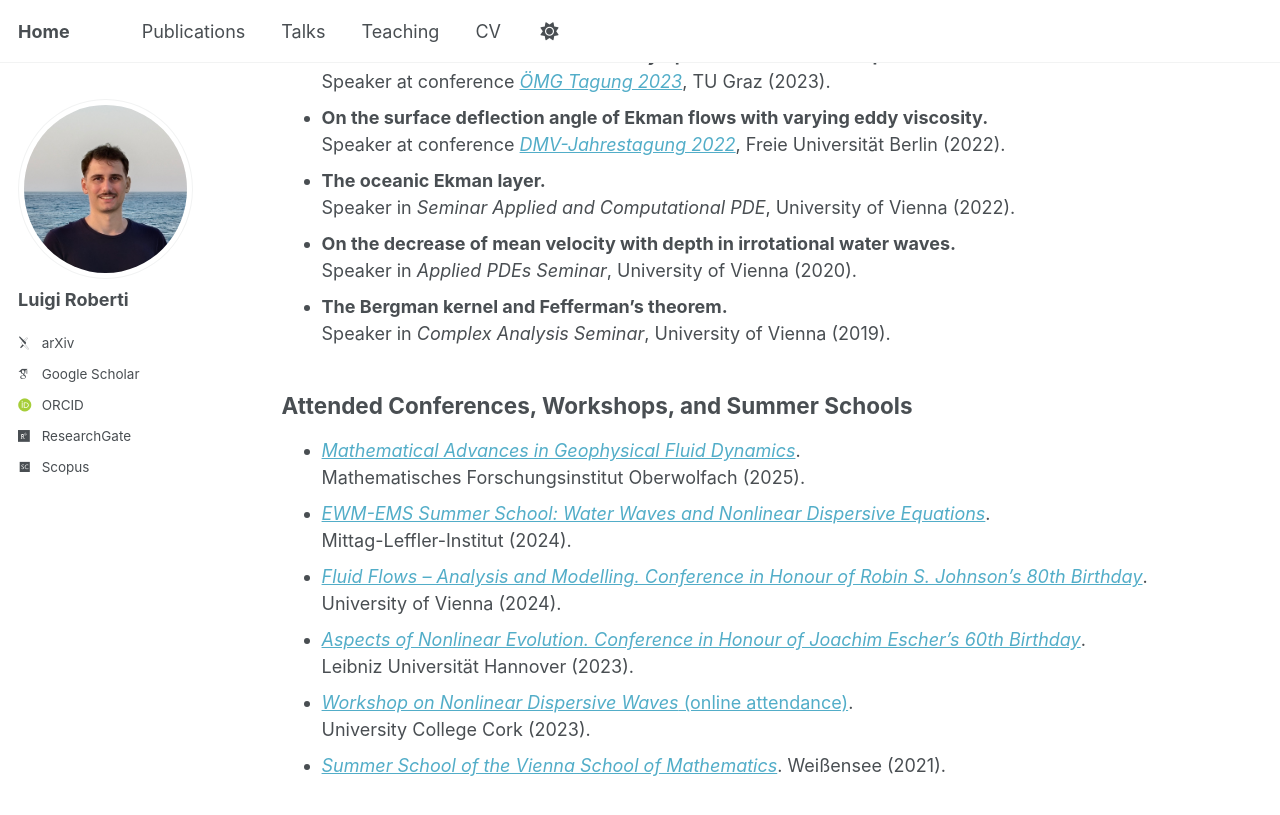
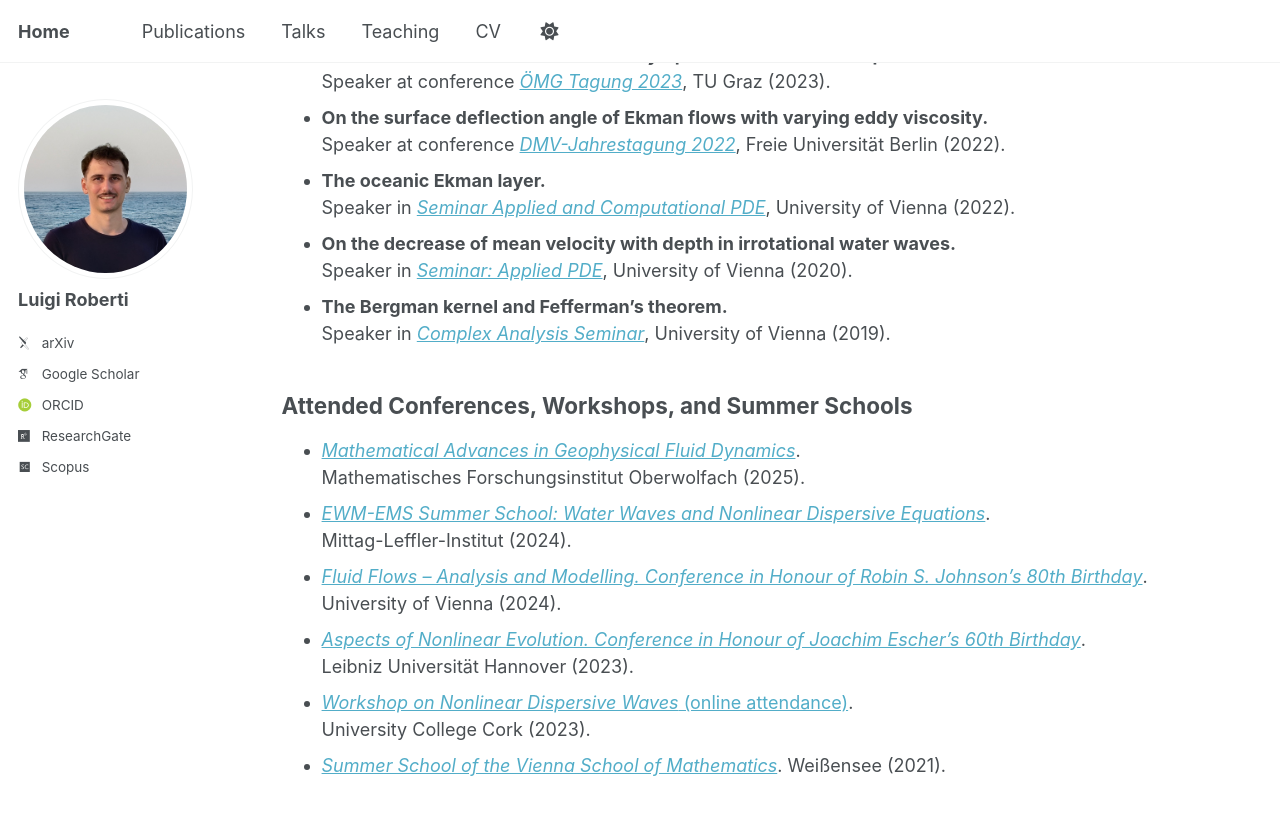
Before and after one commit to luigi-roberti/luigi-roberti.github.io, a Jekyll site: the page built from _pages/talks.md, in a window 1280 px wide and 900 px high, scrolled down 608 px. Shown: the top 815 px of the window. Built offline with Jekyll 4.4.1, drawn with Linux system fonts in a browser that asks for light colours; some web fonts are replaced; a script that is not in the unit is left out.

Commit message:
Update talks.md

```diff
--- a/_pages/talks.md
+++ b/_pages/talks.md
@@ -24,11 +24,11 @@ Speaker at conference [<i>ÖMG Tagung 2023</i>](https://imsc.uni-graz.at/oemg-ta
 * <b>On the surface deflection angle of Ekman flows with varying eddy viscosity.</b><br />
 Speaker at conference [<i>DMV-Jahrestagung 2022</i>](https://www.mi.fu-berlin.de/dmv2022/Willkommen/index.html), Freie Universität Berlin (2022).
 * <b>The oceanic Ekman layer.</b><br />
-Speaker in <i>Seminar Applied and Computational PDE</i>, University of Vienna (2022).
+Speaker in [<i>Seminar Applied and Computational PDE</i>](https://ufind.univie.ac.at/en/course.html?lv=250090&semester=2021W), University of Vienna (2022).
 * <b>On the decrease of mean velocity with depth in irrotational water waves.</b><br />
-Speaker in <i>Applied PDEs Seminar</i>, University of Vienna (2020).
+Speaker in [<i>Seminar: Applied PDE</i>](https://ufind.univie.ac.at/en/course.html?lv=442507&semester=2020S), University of Vienna (2020).
 * <b>The Bergman kernel and Fefferman’s theorem.</b><br />
-Speaker in <i>Complex Analysis Seminar</i>, University of Vienna (2019).
+Speaker in [<i>Complex Analysis Seminar</i>](https://ufind.univie.ac.at/de/course.html?lv=250086&semester=2019S), University of Vienna (2019).
 
 Attended Conferences, Workshops, and Summer Schools
 ------
```
